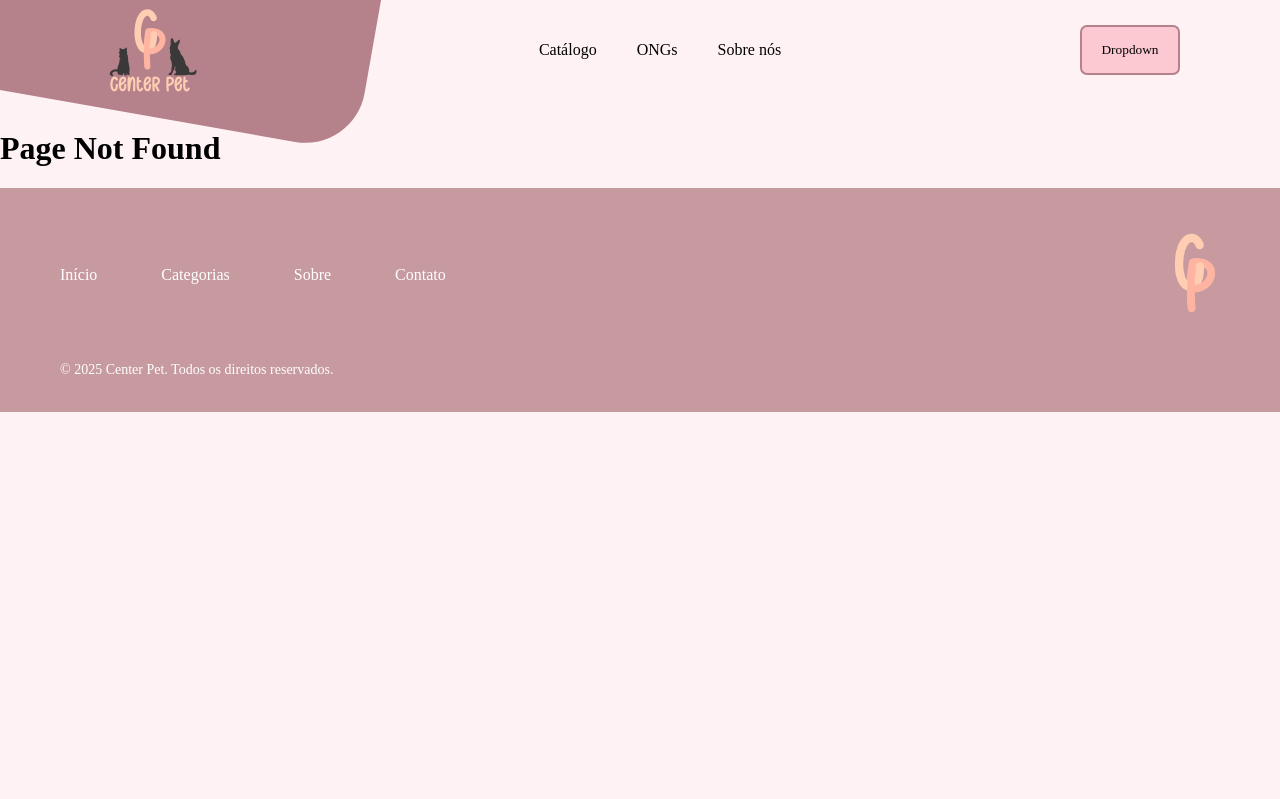
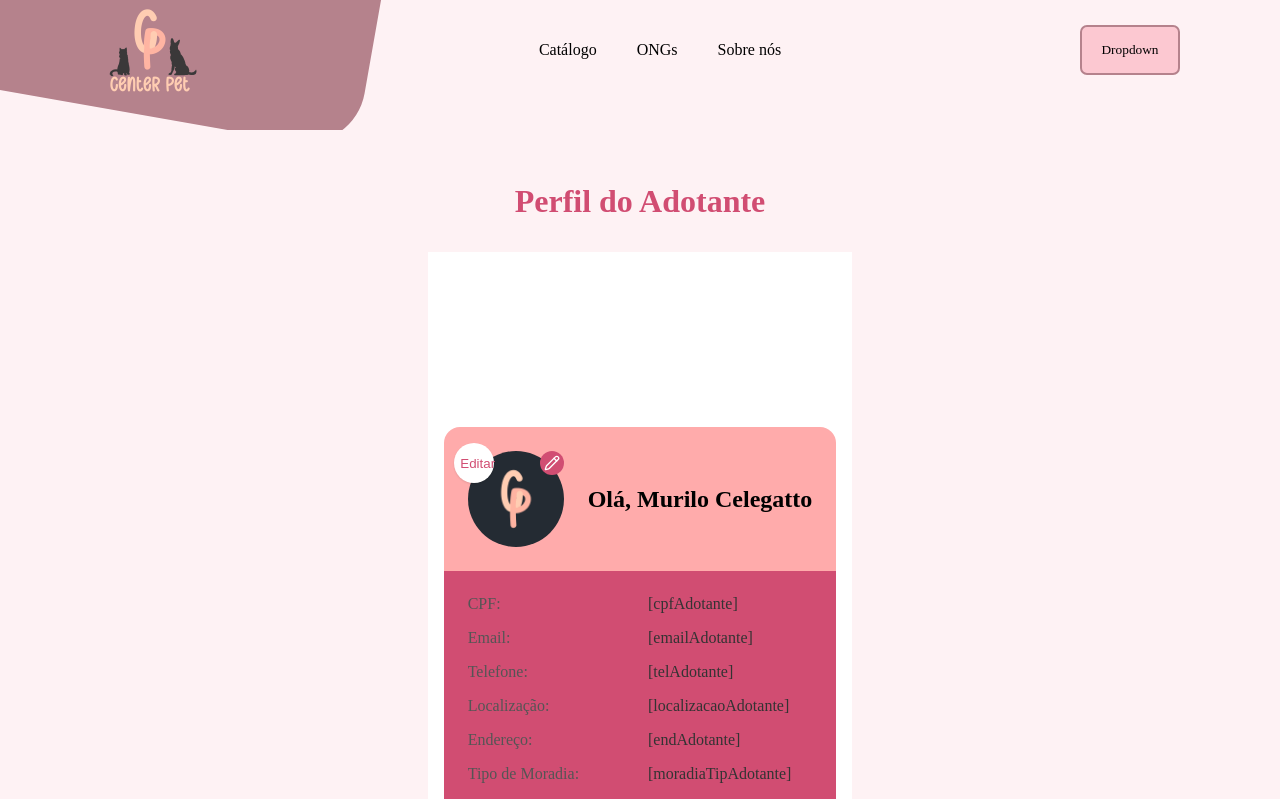
Before and after one commit to Center-Pet/center-pet-web, a React (Vite) app: page /adopter-profile in a window 1280 px wide. Before the commit this address had no page. Shown: the top 799 px of the page. Built offline with nearby package versions, Linux system fonts and the light colour scheme; a web font is replaced by a local one.

Commit message:
0.0.6
Create component AdopterProfileCard and page AdopterProfile

```diff
--- a/src/App.jsx
+++ b/src/App.jsx
@@ -1,7 +1,9 @@
-import { BrowserRouter as Router } from "react-router-dom";
+import { BrowserRouter as Router, Routes, Route } from "react-router-dom";
 import AppRoutes from "./routes/AppRoutes";
 import Footer from "./components/Footer/Footer";
 import Navbar from "./components/Navbar/Navbar";
+import AdopterProfileCard from "./components/AdopterProfileCard/AdopterProfileCard";
+
 function App() {
   return (
     <Router>
--- /dev/null
+++ b/src/components/AdopterProfileCard/AdopterProfileCard.css
@@ -0,0 +1,137 @@
+.profile-container {
+    min-height: 100vh;
+    display: flex;
+    align-items: center;
+    justify-content: center;
+    padding: 1rem;
+    background-color: white;
+  }
+
+  .profile-card {
+    max-width: 500px;
+    width: 100%;
+  }
+
+  /* Profile Header */
+  .profile-header {
+    background-color: #ffabab;
+    border-top-left-radius: 16px;
+    border-top-right-radius: 16px;
+    padding: 1.5rem;
+    position: relative;
+    display: flex;
+    align-items: center;
+  }
+
+  .profile-image-container {
+    position: relative;
+  }
+
+  .profile-image {
+    width: 96px;
+    height: 96px;
+    border-radius: 50%;
+    overflow: hidden;
+    background-color: #242b33;
+    position: relative;
+  }
+
+  .profile-image img {
+    width: 100%;
+    height: 100%;
+    object-fit: cover;
+  }
+
+  .edit-image-button {
+    position: absolute;
+    top: 0;
+    right: 0;
+    background-color: #d14d72;
+    border-radius: 50%;
+    padding: 4px;
+    border: none;
+    cursor: pointer;
+    display: flex;
+    align-items: center;
+    justify-content: center;
+  }
+
+  .edit-image-button svg {
+    color: white;
+  }
+
+  .profile-name {
+    margin-left: 1.5rem;
+    flex: 1;
+  }
+
+  .profile-name h2 {
+    font-size: 1.5rem;
+    font-weight: bold;
+    color: black;
+    margin: 0;
+  }
+
+  .edit-button {
+    position: absolute;
+    top: 1rem;
+    right: 1rem;
+    background-color: white;
+    border-radius: 9999px;
+    padding: 0.5rem 1rem;
+    display: flex;
+    align-items: center;
+    gap: 0.5rem;
+    border: none;
+    cursor: pointer;
+    box-shadow: 0 1px 2px rgba(0, 0, 0, 0.1);
+  }
+
+  .edit-button svg {
+    color: #d14d72;
+  }
+
+  .edit-button span {
+    color: #d14d72;
+    font-weight: 500;
+  }
+
+  /* Profile Details */
+  .profile-details {
+    background-color: #d14d72;
+    border-bottom-left-radius: 16px;
+    border-bottom-right-radius: 16px;
+    padding: 1.5rem;
+    color: white;
+  }
+
+  .profile-info-grid {
+    display: grid;
+    grid-template-columns: 1fr 1fr;
+    gap: 1rem;
+  }
+
+  .info-label {
+    font-weight: 500;
+  }
+
+  /*.info-value {
+    No specific styling needed
+  }*/
+
+  /* Responsive adjustments */
+  @media (max-width: 480px) {
+    .profile-header {
+      flex-direction: column;
+      align-items: flex-start;
+    }
+
+    .profile-name {
+      margin-left: 0;
+      margin-top: 1rem;
+    }
+
+    .profile-info-grid {
+      grid-template-columns: 1fr;
+    }
+  }
--- /dev/null
+++ b/src/components/AdopterProfileCard/AdopterProfileCard.jsx
@@ -0,0 +1,63 @@
+import { Pencil } from "lucide-react"
+import "./AdopterProfileCard.css"
+
+const AdopterProfileCard = () => {
+  return (
+    <div className="profile-container">
+      <div className="profile-card">
+        {/* Profile Header */}
+        <div className="profile-header">
+          <div className="profile-image-container">
+            <div className="profile-image">
+              <img src="/assets/CP.png" alt="Profile" />
+            </div>
+            <button className="edit-image-button">
+              <Pencil size={16} />
+            </button>
+          </div>
+          <div className="profile-name">
+            <h2>Olá, Murilo Celegatto</h2>
+          </div>
+          <button className="edit-button">
+            <Pencil size={16} />
+            <span>Editar</span>
+          </button>
+        </div>
+
+        {/* Profile Details */}
+        <div className="profile-details">
+          <div className="profile-info-grid">
+            <div className="info-label">CPF:</div>
+            <div className="info-value">[cpfAdotante]</div>
+
+            <div className="info-label">Email:</div>
+            <div className="info-value">[emailAdotante]</div>
+
+            <div className="info-label">Telefone:</div>
+            <div className="info-value">[telAdotante]</div>
+
+            <div className="info-label">Localização:</div>
+            <div className="info-value">[localizacaoAdotante]</div>
+
+            <div className="info-label">Endereço:</div>
+            <div className="info-value">[endAdotante]</div>
+
+            <div className="info-label">Tipo de Moradia:</div>
+            <div className="info-value">[moradiaTipAdotante]</div>
+
+            <div className="info-label">Moradia telada:</div>
+            <div className="info-value">[moradiaTelaAdotante]</div>
+
+            <div className="info-label">Pets Adotados:</div>
+            <div className="info-value">[petsAdotadosAdotante]</div>
+
+            <div className="info-label">AdotanteSeguro:</div>
+            <div className="info-value">[adotanteSeguro]</div>
+          </div>
+        </div>
+      </div>
+    </div>
+  )
+}
+
+export default AdopterProfileCard
--- /dev/null
+++ b/src/pages/AdopterProfile/AdopterProfile.css
@@ -0,0 +1,33 @@
+.profile-page {
+  min-height: 100vh;
+  display: flex;
+  flex-direction: column;
+  background-color: #fef2f4;
+}
+
+.profile-content {
+  flex: 1;
+  padding: 2rem 1rem;
+  display: flex;
+  flex-direction: column;
+  align-items: center;
+}
+
+.profile-title {
+  color: #d14d72;
+  font-size: 2rem;
+  margin-bottom: 2rem;
+  text-align: center;
+}
+
+/* Responsive adjustments */
+@media (max-width: 768px) {
+  .profile-content {
+    padding: 1.5rem 1rem;
+  }
+
+  .profile-title {
+    font-size: 1.5rem;
+    margin-bottom: 1.5rem;
+  }
+}
--- /dev/null
+++ b/src/pages/AdopterProfile/AdopterProfile.jsx
@@ -0,0 +1,17 @@
+import ProfileCard from "../../components/AdopterProfileCard/AdopterProfileCard"
+import Navbar from "../../components/Navbar/Navbar"
+import Footer from "../../components/Footer/Footer"
+import "./AdopterProfile.css"
+
+const AdopterProfile = () => {
+  return (
+    <div className="profile-page">
+      <div className="profile-content">
+        <h1 className="profile-title">Perfil do Adotante</h1>
+        <ProfileCard />
+      </div>
+    </div>
+  )
+}
+
+export default AdopterProfile
--- a/src/routes/AppRoutes.jsx
+++ b/src/routes/AppRoutes.jsx
@@ -1,7 +1,7 @@
 import { BrowserRouter as Router, Routes, Route, Navigate } from 'react-router-dom';
 import Catalog from './../pages/Catalog/Catalog';
-import PetInfo from "../pages/PetInfo/PetInfo"
-
+import PetInfo from "../pages/PetInfo/PetInfo";
+import AdopterProfile from "../pages/AdopterProfile/AdopterProfile"; // Caminho corrigido
 
 const AppRoutes = () => {
     return (
@@ -9,11 +9,10 @@ const AppRoutes = () => {
             <Route path="/" element={<Navigate to="/catalog" />} /> {/* Redireciona para /catalog */}
             <Route path="/catalog" element={<Catalog />} />
             <Route path="/pet" element={<PetInfo />} />
+            <Route path="/adopter-profile" element={<AdopterProfile />} /> {/* Adicione o caminho para o perfil do adotante */}
             <Route path="*" element={<h1>Page Not Found</h1>} />
         </Routes>
     );
 };
 
-
-
 export default AppRoutes;
```
